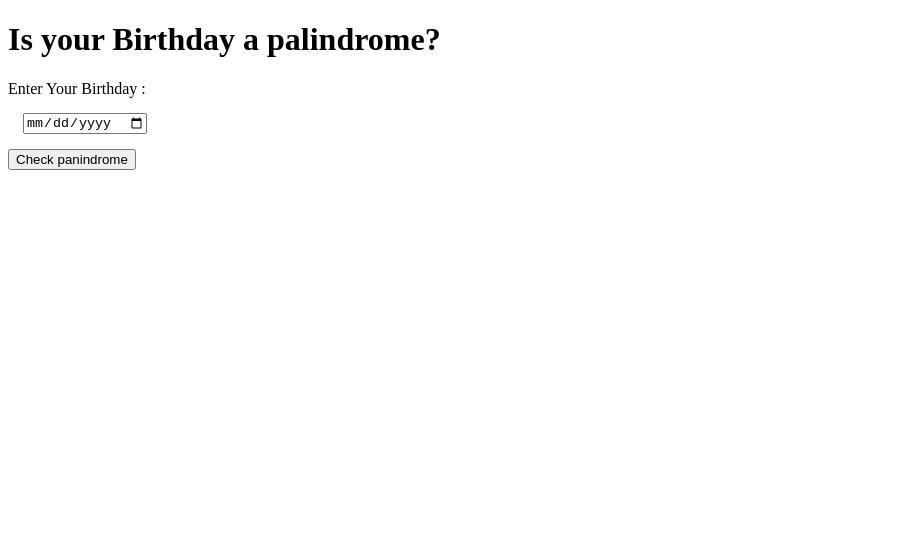
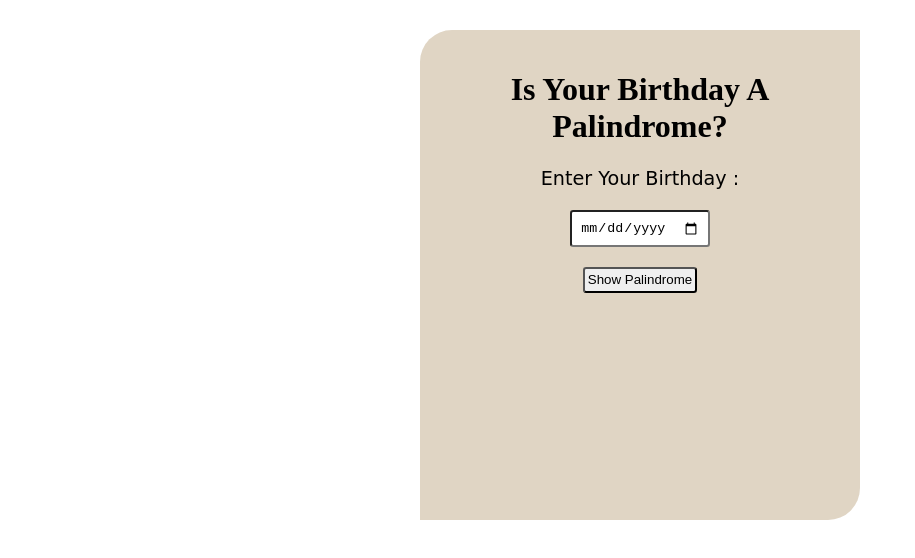
Before and after one commit to jayeshHande21/Is-your-Birthday-palindrome, a plain HTML site: page index.html in a window 1280 px wide. Shown: the whole page, without its empty margins (0-915 px from the left). Drawn offline with Linux system fonts and the light colour scheme.

Commit message:
edit project

```diff
--- a/index.html
+++ b/index.html
@@ -1,5 +1,6 @@
 <!DOCTYPE html>
 <html lang="en">
+
 <head>
     <meta charset="UTF-8">
     <meta http-equiv="X-UA-Compatible" content="IE=edge">
@@ -7,12 +8,16 @@
     <title>IsPalindrome</title>
     <link rel="stylesheet" href="style.css">
 </head>
+
 <body>
-    <h1>Is your Birthday a palindrome?</h1>
-    <label for="Date">Enter Your Birthday :</label>
-    <input type="date" id = "dateInput"/>
-     <button id="button">Check panindrome</button>
-     <div id="output"></div>
+    <div class="container">
+        <h1>Is Your Birthday A Palindrome?</h1>
+        <label for="Date">Enter Your Birthday :</label>
+        <input type="date" id="dateInput" />
+        <button id="button">Show Palindrome</button>
+        <div id="output"></div>
+    </div>
     <script src="script.js"></script>
 </body>
+
 </html>
--- a/script.js
+++ b/script.js
@@ -175,7 +175,7 @@ function clickHandler(){
     else{
         var [ctr , nextday] = checkNextPalindromeDate(date);
 
-        output.innerText = `NO!! Your Birthday is Not Palindrome.Next palindrome date is ${nextday.day}-${nextday.month}-${nextday.year}. You missed it by just ${ctr} days 😔😔`
+        output.innerText = `NO!! Your Birthday is Not Palindrome.Next palindrome date is ${nextday.day}-${nextday.month}-${nextday.year}. You missed it by ${ctr} days 😔😔`
     }
     // console.log(date);
 
--- a/style.css
+++ b/style.css
@@ -1,4 +1,43 @@
+.container{
+    margin:auto;
+    margin-top:30px;
+    text-align: center;
+    padding:20px;
+    width:400px;
+    height:450px;
+    background-color:rgb(224, 213, 196);
+    border-top-left-radius: 2rem;
+    border-bottom-right-radius: 2rem;
+}
+label{
+    display: block;
+    margin-bottom: 20px;
+    font-size: larger;
+    font-family:cursive
+
+}
 input{
     display: block;
-    margin:15px;
+    margin: auto;
+    margin-bottom: 20px;
+    padding:0.5rem;
+    border-radius: 0.2rem;
+
 }
+button{
+    border-radius: 0.2rem;
+    margin-bottom: 50px;
+    padding:0.2rem;
+
+}
+button:hover{
+    margin-top:2px;
+    color:black;
+    background-color:darkgrey;
+}
+#output{
+    color:black;
+    font-family:Verdana, Geneva, Tahoma, sans-serif;
+    font-style: oblique;
+
+}
```
